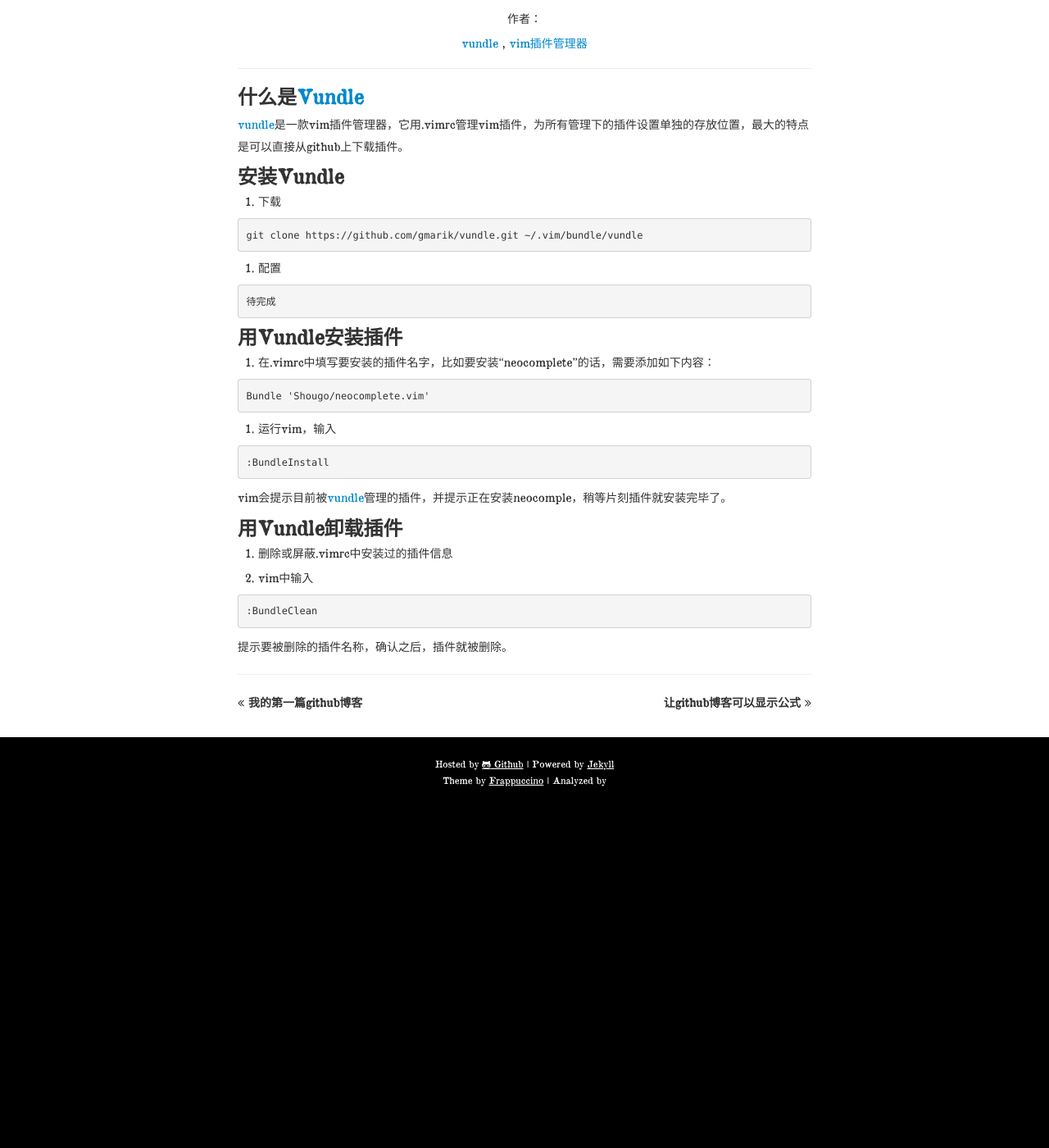
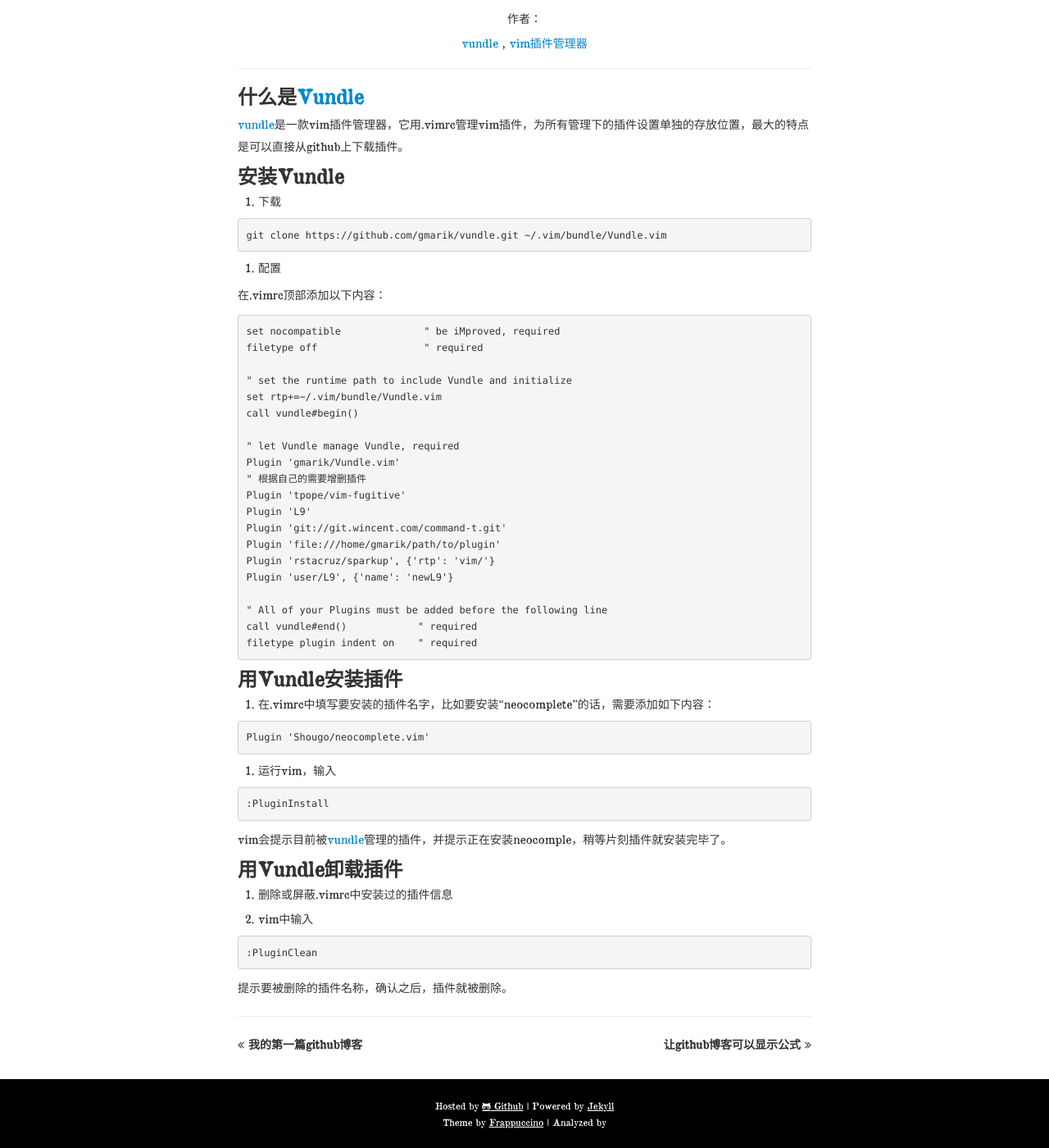
Before and after one commit to moosewoler/moosewoler.github.io, a Jekyll site: the page built from _posts/2014-02-01-Vundle——带有github特点的vim插件管理器.markdown, in a window 1280 px wide and 1400 px high, scrolled down 434 px. Shown: the whole window at 82% size. Built offline with Jekyll 4.4.1, drawn with Linux system fonts in a browser that asks for light colours; some web fonts are replaced; Markdown is read by kramdown in place of the engine named in the settings; comment, search, counter and statistics services are not loaded; before the commit the page ends 1418 px from its top, so only the background shows below that.

Commit message:
《Vundle——带有github特点的vim插件管理器》更新内容

````diff
--- a/_posts/2014-02-01-Vundle——带有github特点的vim插件管理器.markdown
+++ b/_posts/2014-02-01-Vundle——带有github特点的vim插件管理器.markdown
@@ -16,28 +16,48 @@
 1. 下载
 
 ```
-git clone https://github.com/gmarik/vundle.git ~/.vim/bundle/vundle
+git clone https://github.com/gmarik/vundle.git ~/.vim/bundle/Vundle.vim
 ```
 
 2. 配置
 
+在.vimrc顶部添加以下内容：
+
 ```
-待完成
+set nocompatible              " be iMproved, required
+filetype off                  " required
+
+" set the runtime path to include Vundle and initialize
+set rtp+=~/.vim/bundle/Vundle.vim
+call vundle#begin()
+
+" let Vundle manage Vundle, required
+Plugin 'gmarik/Vundle.vim'
+" 根据自己的需要增删插件
+Plugin 'tpope/vim-fugitive'
+Plugin 'L9'
+Plugin 'git://git.wincent.com/command-t.git'
+Plugin 'file:///home/gmarik/path/to/plugin'
+Plugin 'rstacruz/sparkup', {'rtp': 'vim/'}
+Plugin 'user/L9', {'name': 'newL9'}
+
+" All of your Plugins must be added before the following line
+call vundle#end()            " required
+filetype plugin indent on    " required
 ```
-
 
 ###用Vundle安装插件
 
 1. 在.vimrc中填写要安装的插件名字，比如要安装“neocomplete”的话，需要添加如下内容：
 
 ```
-Bundle 'Shougo/neocomplete.vim'
+Plugin 'Shougo/neocomplete.vim'
 ```
 
 2. 运行vim，输入
 
 ```
-:BundleInstall
+:PluginInstall
 ```
 
 vim会提示目前被[vundle]管理的插件，并提示正在安装neocomple，稍等片刻插件就安装完毕了。
@@ -50,7 +70,7 @@
 2. vim中输入
 
 ```
-:BundleClean
+:PluginClean
 ```
 
 提示要被删除的插件名称，确认之后，插件就被删除。
````
